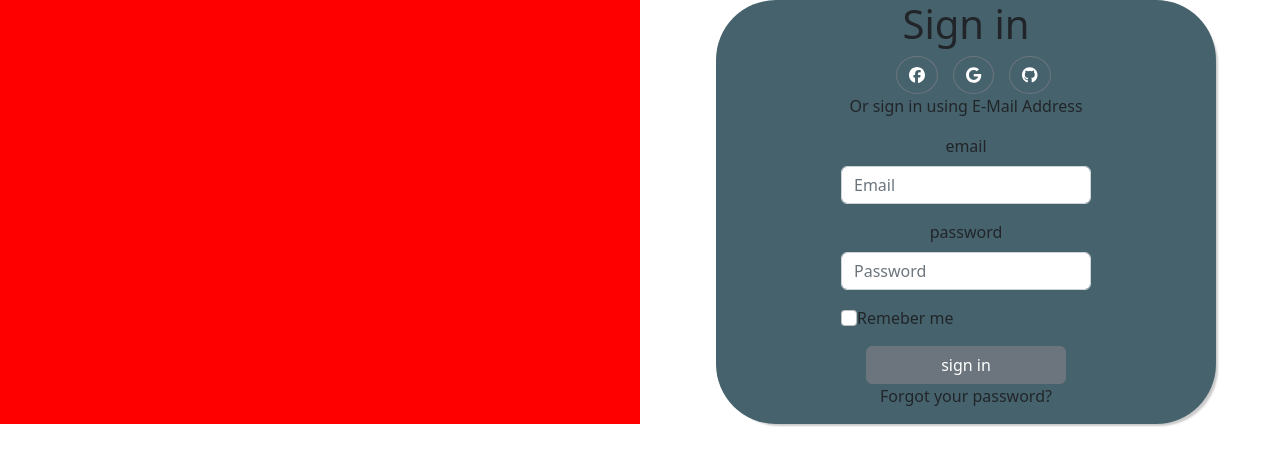
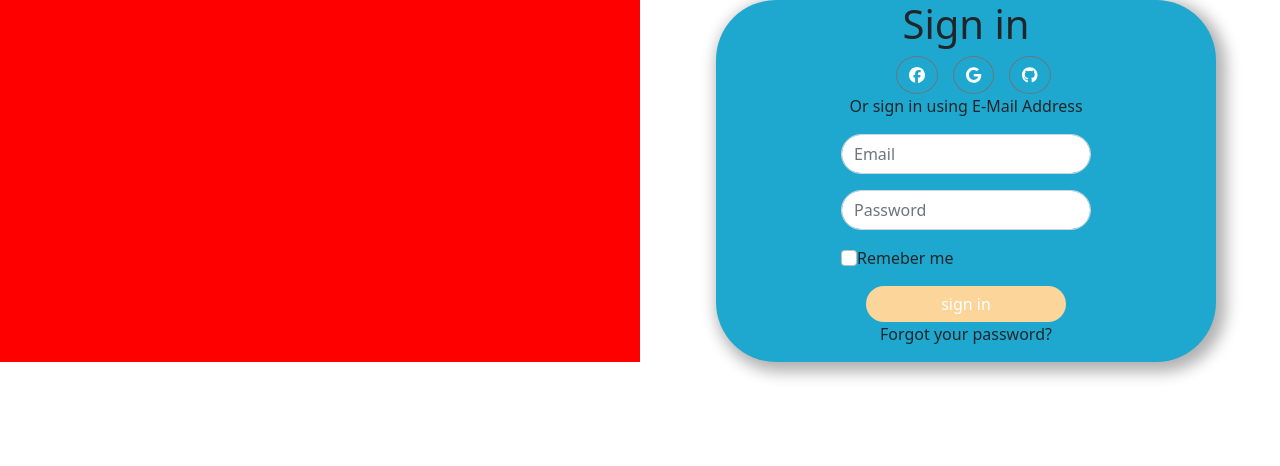
Before and after one commit to aleortbas/toDoList, a React (Create React App) app: page / in a window 1280 px wide. Shown: the top 466 px of the page. Built offline with nearby package versions, Linux system fonts and the light colour scheme.

Commit message:
login palette color and animation

```diff
--- a/src/App.css
+++ b/src/App.css
@@ -9,27 +9,34 @@
 }
 
 #form{
-  background-color: #46636d;
+  background-color: #1FA8CF;
   width: 500px;
   text-align: center;
   border-radius: 60px;
-  box-shadow: 4px 4px 2px -2px rgb(204, 203, 203);
+  box-shadow: 5px 5px 15px 5px rgba(0,0,0,0.31)
 }
 
 #email{
   width: 250px;
+  height: 40px;
+  border-radius: 20px;
   display: block;
   margin: auto;
 }
 
 #password{
   width: 250px;
+  height: 40px;
+  border-radius: 20px;
   display: block;
   margin: auto;
 }
 
 #signIn{
   width: 40%;
+  border: 0px;
+  border-radius: 24px;
+  background-color: #FCD59B;
 }
 
 #social {
@@ -58,22 +65,27 @@
   background-color: transparent;
 }
 
-#icono:hover{
-  color: blueviolet;
-  animation-name: spin;
-  animation-duration: 500ms;
+#icono{
+  transition: transform .7s ease-in-out;
 }
 
-
-@keyframes spin {
-  from {
-      transform:rotate(0deg);
-  }
-  to {
-      transform:rotate(35deg);
-  }
+#icono:hover{
+  color: #FCD59B;
+  transform: rotate(40deg);
 }
 
+p{
+  cursor:text;
+}
+
+#link{
+  color:inherit;
+  text-decoration:none;
+}
+
+#link:hover{
+  color: #FCD59B;
+}
 
 /* {
   background: #000 !important;
--- a/src/components/HomeCompenent.js
+++ b/src/components/HomeCompenent.js
@@ -20,11 +20,9 @@ class Home extends Component {
                                 <Button  id="button1"><FontAwesomeIcon id="icono" icon={faGithub}/></Button>
                                 <p>Or sign in using E-Mail Address</p>
                                 <FormGroup id="a">
-                                    <Label for="email">email</Label>
                                     <Input type="email" name="email" id="email" placeholder="Email"></Input>
                                 </FormGroup>
                                 <FormGroup>
-                                    <Label for="password">password</Label>
                                     <Input type="password" name="password" id="password" placeholder="Password"></Input>
                                 </FormGroup>
                                 <FormGroup>
@@ -33,7 +31,7 @@ class Home extends Component {
                                     </Label>
                                 </FormGroup>
                                 <Button id="signIn">sign in</Button>
-                                <p id="forgotPassword">Forgot your password?</p>
+                                <p id="forgotPassword"><a href="" id="link">Forgot your password?</a></p>
                             </Form>
                         </div>
                     </div>
```
